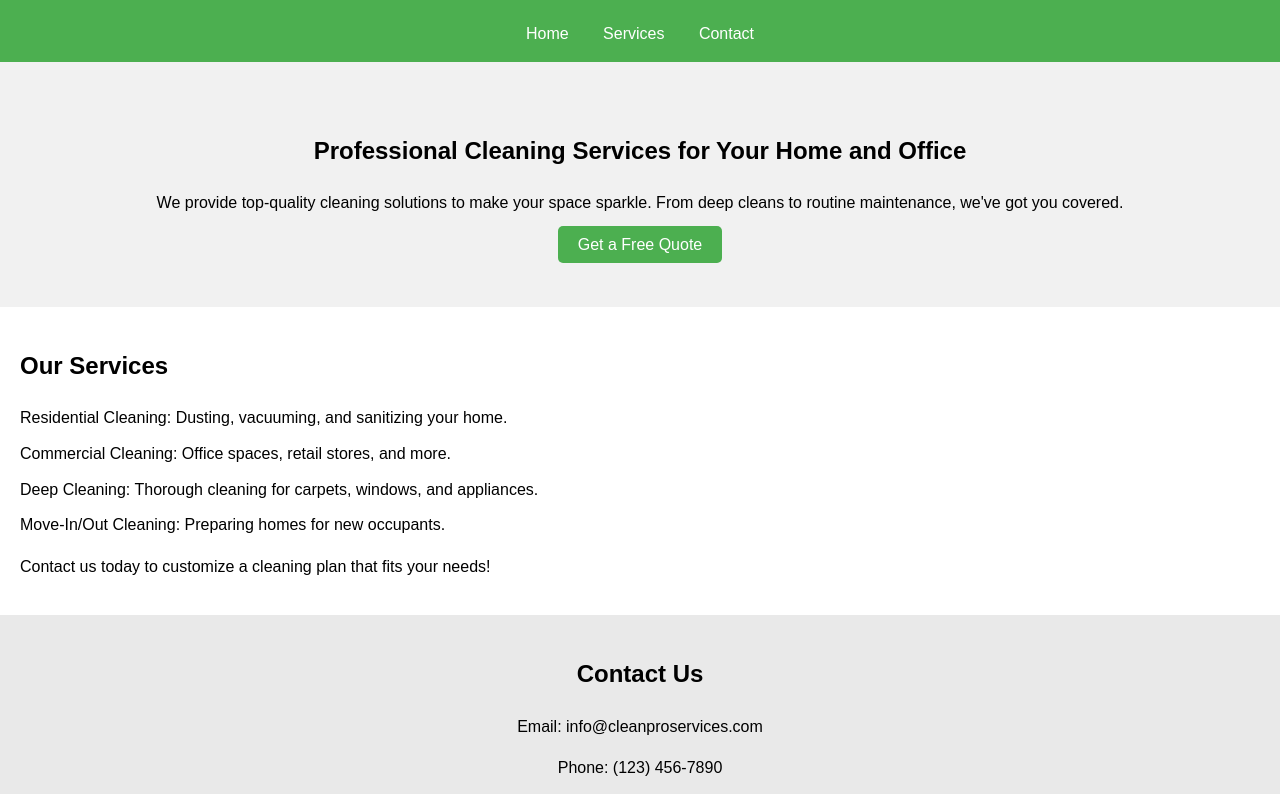
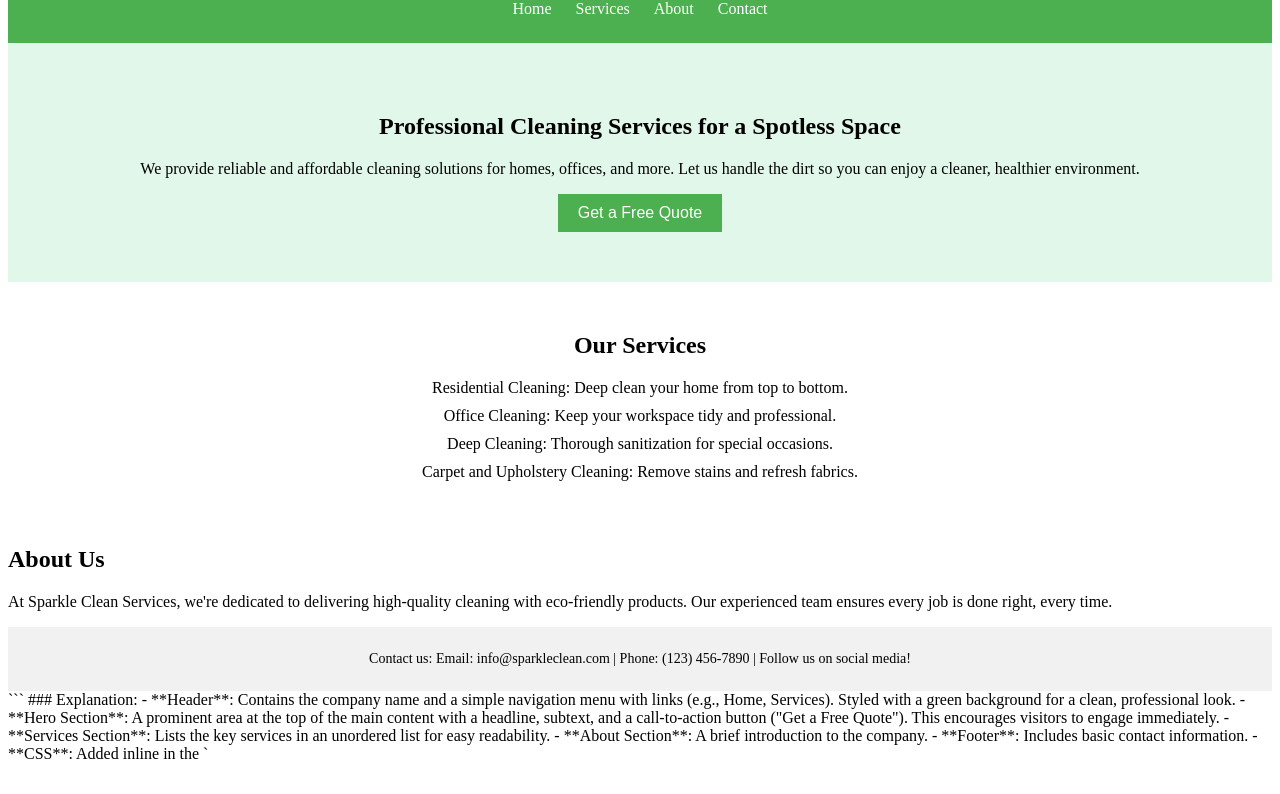
Before and after one commit to EconsultingWCU/cleaning-site, a plain HTML site: page index.html in a window 1280 px wide. Shown: the part 139-933 px from the top of the page. After the commit the page ends 910 px from the top, so only its background shows below. Drawn offline with Linux system fonts and the light colour scheme.

Commit message:
Update index.html with new content

````diff
--- a/index.html
+++ b/index.html
@@ -1,4 +1,6 @@
-Below is a simple HTML code for a cleaning services website homepage. I've kept it basic, using semantic HTML for structure and added minimal inline CSS to make it somewhat presentable. This is not a full-fledged website but a starting point that you can enhance with CSS, JavaScript, or a framework like Bootstrap.
+Below is a simple HTML code for a cleaning services website homepage. I've kept it straightforward, using semantic HTML5 elements for better structure and accessibility. I've also included a basic `<style>` block in the `<head>` to add some minimal CSS for styling, making the page look presentable without external dependencies.
+
+### HTML Code:
 
 ```html
 <!DOCTYPE html>
@@ -6,71 +8,127 @@ Below is a simple HTML code for a cleaning services website homepage. I've kept
 <head>
     <meta charset="UTF-8">
     <meta name="viewport" content="width=device-width, initial-scale=1.0">
-    <title>CleanPro Services - Professional Cleaning</title>
+    <title>Sparkle Clean Services</title>
     <style>
-        body { font-family: Arial, sans-serif; margin: 0; padding: 0; line-height: 1.6; }
-        header { background-color: #4CAF50; color: white; padding: 15px; text-align: center; }
-        nav a { color: white; margin: 0 15px; text-decoration: none; }
-        .hero { background-color: #f1f1f1; padding: 50px 20px; text-align: center; }
-        .services { padding: 20px; }
-        .services ul { list-style-type: none; padding: 0; }
-        .services li { margin: 10px 0; }
-        footer { background-color: #333; color: white; padding: 10px; text-align: center; font-size: 0.9em; }
+        /* Basic CSS for styling */
+        body {
+            font-family: Arial, sans-serif;
+            margin: 0;
+            padding: 0;
+            line-height: 1.6;
+            color: #333;
+        }
+
+        header {
+            background-color: #4CAF50; /* Green color for header */
+            color: white;
+            padding: 15px;
+            text-align: center;
+        }
+
+        nav ul {
+            list-style: none;
+            padding: 0;
+            margin: 10px 0;
+        }
+
+        nav ul li {
+            display: inline;
+            margin: 0 10px;
+        }
+
+        nav a {
+            color: white;
+            text-decoration: none;
+        }
+
+        #hero {
+            background-color: #e0f7e9; /* Light green background */
+            padding: 50px 20px;
+            text-align: center;
+        }
+
+        #hero button {
+            background-color: #4CAF50;
+            color: white;
+            border: none;
+            padding: 10px 20px;
+            cursor: pointer;
+            font-size: 16px;
+        }
+
+        #services {
+            padding: 30px 20px;
+            text-align: center;
+        }
+
+        #services ul {
+            list-style: none;
+            padding: 0;
+        }
+
+        #services ul li {
+            margin: 10px 0;
+        }
+
+        footer {
+            background-color: #f1f1f1;
+            padding: 10px;
+            text-align: center;
+            font-size: 14px;
+        }
     </style>
 </head>
 <body>
-    <!-- Header Section -->
     <header>
-        <h1>CleanPro Services</h1>
+        <h1>Sparkle Clean Services</h1>
         <nav>
-            <a href="#home">Home</a>
-            <a href="#services">Services</a>
-            <a href="#contact">Contact</a>
+            <ul>
+                <li><a href="#">Home</a></li>
+                <li><a href="#">Services</a></li>
+                <li><a href="#">About</a></li>
+                <li><a href="#">Contact</a></li>
+            </ul>
         </nav>
     </header>
 
-    <!-- Hero Section -->
-    <section class="hero" id="home">
-        <h2>Professional Cleaning Services for Your Home and Office</h2>
-        <p>We provide top-quality cleaning solutions to make your space sparkle. From deep cleans to routine maintenance, we've got you covered.</p>
-        <a href="#contact" style="background-color: #4CAF50; color: white; padding: 10px 20px; text-decoration: none; border-radius: 5px;">Get a Free Quote</a>
+    <main>
+        <section id="hero">
+            <h2>Professional Cleaning Services for a Spotless Space</h2>
+            <p>We provide reliable and affordable cleaning solutions for homes, offices, and more. Let us handle the dirt so you can enjoy a cleaner, healthier environment.</p>
+            <button>Get a Free Quote</button>
         </section>
 
-    <!-- Services Section -->
-    <section class="services" id="services">
+        <section id="services">
             <h2>Our Services</h2>
             <ul>
-            <li>Residential Cleaning: Dusting, vacuuming, and sanitizing your home.</li>
-            <li>Commercial Cleaning: Office spaces, retail stores, and more.</li>
-            <li>Deep Cleaning: Thorough cleaning for carpets, windows, and appliances.</li>
-            <li>Move-In/Out Cleaning: Preparing homes for new occupants.</li>
+                <li>Residential Cleaning: Deep clean your home from top to bottom.</li>
+                <li>Office Cleaning: Keep your workspace tidy and professional.</li>
+                <li>Deep Cleaning: Thorough sanitization for special occasions.</li>
+                <li>Carpet and Upholstery Cleaning: Remove stains and refresh fabrics.</li>
             </ul>
-        <p>Contact us today to customize a cleaning plan that fits your needs!</p>
         </section>
 
-    <!-- Contact Section -->
-    <section id="contact" style="padding: 20px; text-align: center; background-color: #e9e9e9;">
-        <h2>Contact Us</h2>
-        <p>Email: info@cleanproservices.com</p>
-        <p>Phone: (123) 456-7890</p>
-        <p>Address: 123 Cleaning Lane, City, State, ZIP Code</p>
+        <section id="about">
+            <h2>About Us</h2>
+            <p>At Sparkle Clean Services, we're dedicated to delivering high-quality cleaning with eco-friendly products. Our experienced team ensures every job is done right, every time.</p>
         </section>
+    </main>
 
-    <!-- Footer Section -->
     <footer>
-        <p>&copy; 2023 CleanPro Services. All rights reserved.</p>
+        <p>Contact us: Email: info@sparkleclean.com | Phone: (123) 456-7890 | Follow us on social media!</p>
     </footer>
 </body>
 </html>
 ```
 
 ### Explanation:
-- **Header**: Contains the company name and a simple navigation menu.
-- **Hero Section**: A prominent area with a headline, description, and a call-to-action button to encourage visitors to get a quote.
-- **Services Section**: Lists out the key services offered.
-- **Contact Section**: Provides basic contact information.
-- **Footer**: Includes copyright information.
-- **Styling**: I added inline CSS for basic layout and colors. You can replace this with an external CSS file for better organization.
-- **Responsiveness**: The meta viewport tag ensures the page works on mobile devices.
+- **Header**: Contains the company name and a simple navigation menu with links (e.g., Home, Services). Styled with a green background for a clean, professional look.
+- **Hero Section**: A prominent area at the top of the main content with a headline, subtext, and a call-to-action button ("Get a Free Quote"). This encourages visitors to engage immediately.
+- **Services Section**: Lists the key services in an unordered list for easy readability.
+- **About Section**: A brief introduction to the company.
+- **Footer**: Includes basic contact information.
+- **CSS**: Added inline in the `<style>` tag to handle basic layout, colors, and spacing. This makes the page responsive to some extent (e.g., on mobile devices via the viewport meta tag).
+- **Responsiveness**: The design is simple and should work on most devices, but for a more advanced site, you could add media queries or use a CSS framework like Bootstrap.
 
-This HTML is straightforward and can be opened in any web browser to view. If you need to add more features (e.g., images, forms, or interactivity), let me know!
+You can copy this code into a file (e.g., `index.html`) and open it in a web browser to see it in action. If you'd like to add more features, such as images, forms, or JavaScript for interactivity, let me know!
````
Lines whose indentation alone changed are shown as unchanged.
